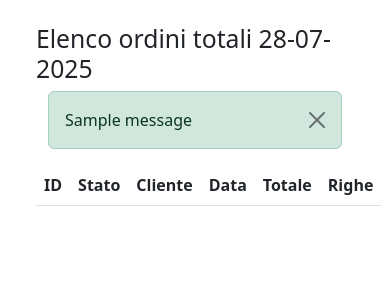
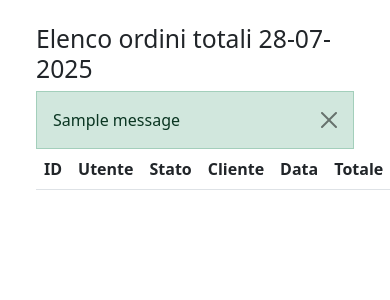
Before and after one commit to scinny91/bar, a Django app: page /ordini/riepilogo/ in a window 390 px wide; the page is wider, and only the part inside the window is pictured. Shown: the part 80-380 px from the top of that part. Run offline with Django 4.2, Linux system fonts and the light colour scheme; a user stored in the database is signed in; tables that the repository leaves empty hold one stand-in row (values such as "Sample post"); one stand-in notice (Sample message) is shown; lists and menus that the app fills with data are empty.

Commit message:
modifiche per mobile + utente inserimento ordine

```diff
--- a/bar/ordini/models.py
+++ b/bar/ordini/models.py
@@ -1,4 +1,4 @@
-
+from django.contrib.auth.models import User
 from django.db import models
 from bar.prodotti.models import Prodotto, CATEGORIE_PRODOTTO, SOTTOCATEGORIE_PRODOTTO, ComponenteMagazzino
 from bar.core import Stato, Opzione
@@ -54,6 +54,8 @@ class Ordine(models.Model):
         blank=True,
     )
     cliente = models.CharField(max_length=40)
+    utente = models.ForeignKey(User, on_delete=models.SET_NULL, null=True, blank=True)
+
 
     def totale(self):
         return sum(item.totale() for item in self.items.all())
@@ -171,6 +173,8 @@ class OrdineRiga(models.Model):
     ordine = models.ForeignKey(Ordine, on_delete=models.CASCADE, related_name='items')
     prodotto = models.ForeignKey(Prodotto, on_delete=models.CASCADE)
     quantita = models.PositiveIntegerField()
+    utente = models.ForeignKey(User, on_delete=models.SET_NULL, null=True, blank=True)
+
 
     objects = OrdineRigaManager()
 
--- a/bar/ordini/urls.py
+++ b/bar/ordini/urls.py
@@ -3,7 +3,6 @@ from django.urls import path
 from . import views
 
 urlpatterns = [
-    #path('ordini/inserimento/', views.lista_ordini, name='lista_ordini'),
     path('ordini/inserimento/', views.lista_ordini, name='lista_ordini'),
     path('ordini/inserimento/nuovo/', views.nuovo_ordine, name='nuovo_ordine'),
     path('ordini/inserimento/<int:pk>/modifica/', views.modifica_ordine, name='modifica_ordine'),
--- a/bar/ordini/views.py
+++ b/bar/ordini/views.py
@@ -19,6 +19,7 @@ def nuovo_ordine(request):
     prodotti = Prodotto.objects.all().order_by('categoria', 'sottocategoria', 'nome')
     if request.method == 'POST':
         ordine = Ordine()
+        ordine.utente = request.user
         ordine.modifica_da_post_request(request.POST, prodotti)
         messages.success(request, f"Ordine #{ordine.id}-{ordine.cliente} inserito con successo.")
         return redirect('lista_ordini')
@@ -88,6 +89,7 @@ def modifica_ordine(request, pk):
     prodotti = Prodotto.objects.all().order_by('categoria', 'sottocategoria', 'nome')
 
     if request.method == 'POST':
+        ordine.utente = request.user
         ordine.modifica_da_post_request(request.POST, prodotti)
         messages.success(request, f"Ordine #{ordine.id}-{ordine.cliente} modificato con successo.")
 
@@ -134,6 +136,8 @@ def elimina_ordine(request, pk):
 @login_required
 def conferma_ordine(request, pk):
     ordine = get_object_or_404(Ordine, pk=pk)
+    ordine.utente = request.user
+    ordine.save()
     stato = get_object_or_404(Stato, chiave="in_preparazione")
     ordine.cambia_stato_righe(stato)
     messages.success(request, f"Ordine #{ordine.id}-{ordine.cliente} confermato con successo.")
@@ -161,6 +165,7 @@ def consegne(request):
 
         riga = get_object_or_404(OrdineRiga, id=riga_id)
         riga.stato = nuovo_stato
+        riga.utente = request.user
         riga.save()
 
         return redirect(request.path)  # ricarica la pagina
@@ -182,6 +187,7 @@ def set_stato_riga_ordine(request, pk="", stato=""):
     riga = get_object_or_404(OrdineRiga, id=pk)
     nuovo_stato = get_object_or_404(Stato, chiave=stato)
     riga.stato = nuovo_stato
+    riga.utente = request.user
     riga.save()
     # Recupera il parametro data_ordine, se presente
     data_ordine = request.GET.get('data_ordine')
--- a/bar/templates/ordini/lista_ordini.html
+++ b/bar/templates/ordini/lista_ordini.html
@@ -20,15 +20,71 @@
 {% endif %}
 
 {% if messages %}
-  <div class="container mt-2">
   {% for message in messages %}
-      <div class="alert alert-{{ message.tags }} alert-dismissible fade show" role="alert">
+    <div class="alert alert-{{ message.tags }} alert-dismissible fade show w-100 rounded-0 m-0" role="alert">
       {{ message }}
       <button type="button" class="btn-close" data-bs-dismiss="alert" aria-label="Chiudi"></button>
     </div>
   {% endfor %}
+{% endif %}
+
+<form method="post">{% csrf_token %}
+<table class="table">
+    <tr>
+        <th>ID</th>
+        <th>Utente</th>
+        <th>Stato</th>
+        <th>Cliente</th>
+        <th>Data</th>
+        <th>Totale</th>
+        <th>Righe</th>
+        {% if not is_riepilogo %}
+            <th>Azioni</th>
+        {% endif %}
+    </tr>
+    {% for p in ordini %}
+    <tr>
+        <td>{{ p.id }}</td>
+        <td>{{ p.utente }}</td>
+        <td>{{ p.stato }}</td>
+        <td>{{ p.cliente }}</td>
+        <td>{{ p.creato }}</td>
+        <td>{{ p.totale }}</td>
+        <td>
+          <ul class="mb-0 ps-3">
+            {% for riga in p.items.all %}
+              <li>{{ riga }}
+                  {% if is_riepilogo %}
+             [{{ riga.stato }}]
+        {% endif %} </li>
+            {% empty %}
+              <li><em>Nessun prodotto</em></li>
+            {% endfor %}
+          </ul>
+        </td>
+        {% if not is_riepilogo  %}
+            <td>
+              <div class="d-flex flex-column gap-2">
+                <a href="{% url 'modifica_ordine' p.id %}" class="btn btn-lg btn-primary w-100" title="Modifica">
+                  <i class="fa-solid fa-pen"></i>
+                </a>
+                <a href="{% url 'conferma_ordine' p.id %}" class="btn btn-lg btn-success w-100" title="Conferma">
+                  <i class="fa-solid fa-check"></i>
+                </a>
+                <form action="{% url 'elimina_ordine' p.id %}" method="post">
+                  {% csrf_token %}
+                  <button type="submit" class="btn btn-danger btn-lg w-100" onclick="return confirm('Sei sicuro di voler eliminare questo ordine?');" title="Elimina">
+                    <i class="fa-solid fa-trash"></i>
+                  </button>
+                </form>
               </div>
+            </td>
         {% endif %}
+
+    </tr>
+    {% endfor %}
+</table>
+
 
 <div class="row">
   {% for stato, categorie in totali_per_stato_cat_sottocat.items %}
--- a/bar/templates/ordini/ordine_form.html
+++ b/bar/templates/ordini/ordine_form.html
@@ -114,8 +114,8 @@
       />
 
       <div class="d-flex justify-content-between gap-2">
-        <a href="{% url 'lista_ordini' %}" class="btn btn-secondary w-50">Annulla</a>
-        <button type="submit" class="btn btn-primary w-50">
+        <a href="{% url 'lista_ordini' %}" class="btn btn-secondary btn-lg w-50">Annulla</a>
+        <button type="submit" class="btn btn-primary btn-lg w-50">
           {{ bottone_submit|default:"Salva Ordine" }}
         </button>
       </div>
--- a/bar/templates/prodotti/anagrafica_prodotti.html
+++ b/bar/templates/prodotti/anagrafica_prodotti.html
@@ -3,14 +3,12 @@
 {% block content %}
   <h1>Gestione Prodotto e distinta base</h1>
   {% if messages %}
-      <div class="container mt-3">
   {% for message in messages %}
-          <div class="alert alert-{{ message.tags }} alert-dismissible fade show" role="alert">
+    <div class="alert alert-{{ message.tags }} alert-dismissible fade show w-100 rounded-0 m-0" role="alert">
       {{ message }}
       <button type="button" class="btn-close" data-bs-dismiss="alert" aria-label="Chiudi"></button>
     </div>
   {% endfor %}
-      </div>
 {% endif %}
 
   <form method="get" action="">
```
Also changed, not shown: other parts of bar/templates/ordini/lista_ordini.html (+3 -55 lines), bar/templates/ordini/evasione.html (+6 -8 lines), bar/templates/prodotti/anagrafica_elenco.html (+6 -8 lines), bar/migrations/0021_ordine_utente_alter_magazzino_soglia_minima.py (added), bar/migrations/0022_ordineriga_utente.py (added). Lines whose indentation alone changed are shown as unchanged.
